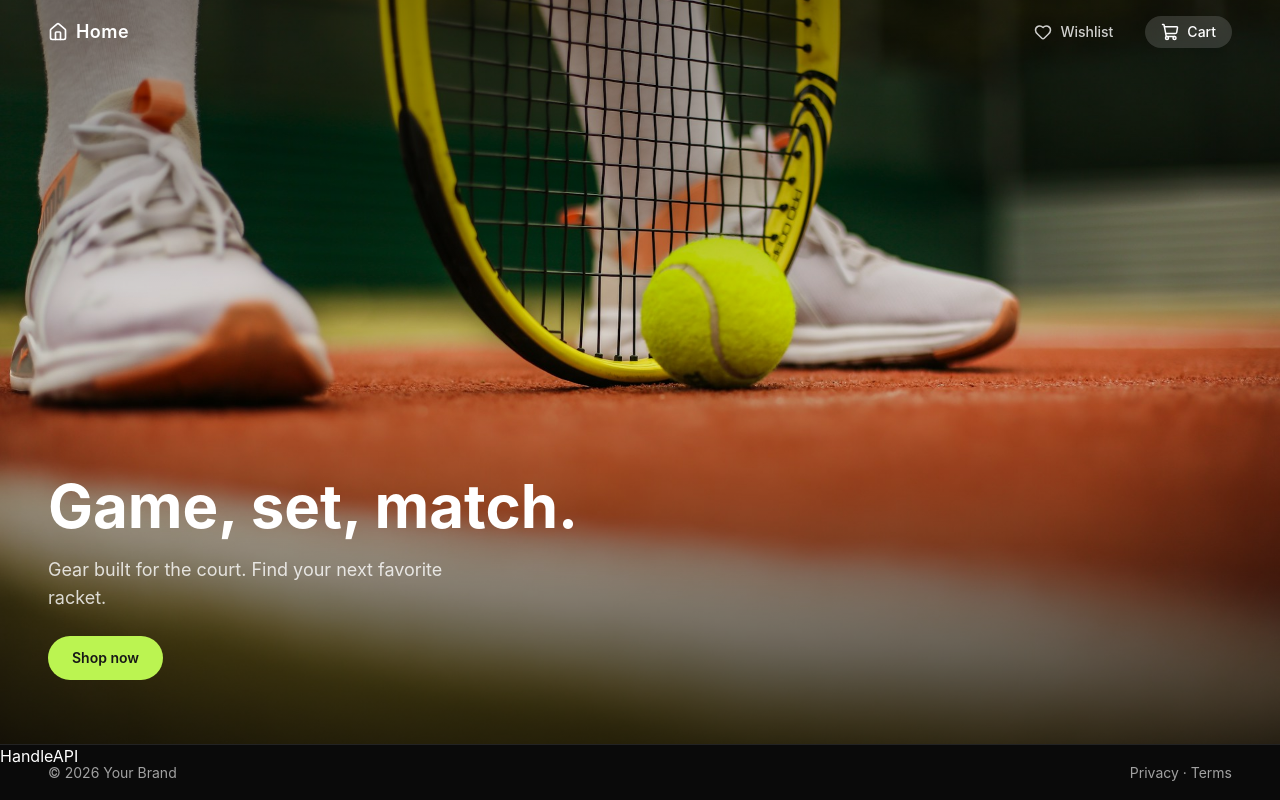
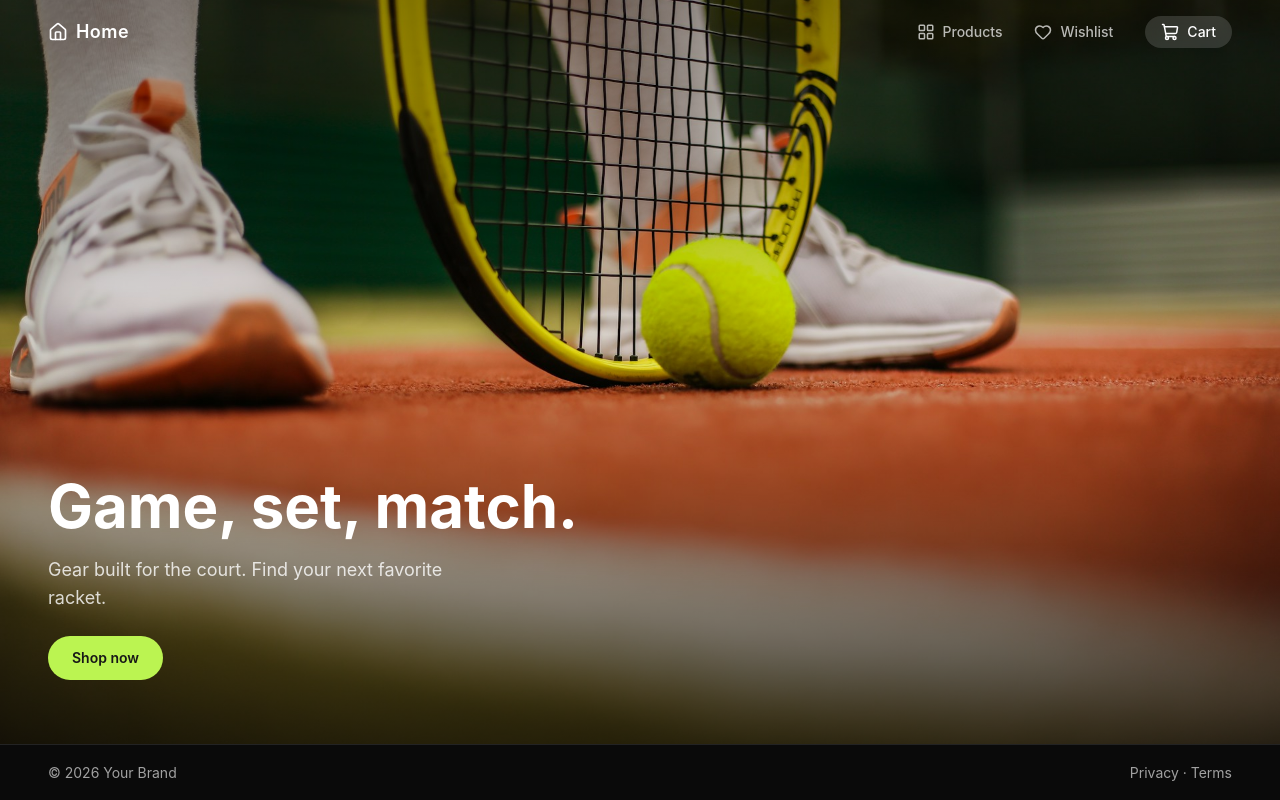
Before and after one commit to VAIBHAVMATHUR137/webseeder_ecommerce_assignment, a React (Vite) app: page / in a window 1280 px wide. Built offline with nearby package versions, Linux system fonts and the light colour scheme; no server answers.

Commit message:
fixed the navbar

```diff
--- a/src/App.tsx
+++ b/src/App.tsx
@@ -1,21 +1,12 @@
-import { useDispatch, useSelector } from "react-redux";
+
 import "./App.css";
 import Footer from "./components/Footer";
 import HeroSection from "./components/HeroSection";
 import Navbar from "./components/Navbar";
-import { type AppDispatch, type RootState } from "./Redux/Store";
-import { allProductsThunk, individualProductThunk } from "./Redux/Slice";
-import { useEffect } from "react";
+
 
 function App() {
-  const dispatch = useDispatch<AppDispatch>();
-  const allProducts=useSelector((state:RootState)=>state.allProducts.productData)
-  useEffect(() => {
-    dispatch(allProductsThunk()).unwrap()
-  }, [dispatch]);
-  async function handleAPI() {
-    console.log(allProducts)
-  }
+
   return (
     <div className="flex flex-col h-screen w-full bg-neutral-950 text-white">
       <main className="relative flex-1 min-h-0">
@@ -23,7 +14,7 @@ function App() {
           <Navbar />
         </header>
         <HeroSection />
-        <button onClick={() => handleAPI()}>HandleAPI</button>
+
       </main>
       <Footer />
     </div>
--- a/src/components/Navbar.tsx
+++ b/src/components/Navbar.tsx
@@ -1,22 +1,72 @@
-import { Home, Heart, ShoppingCart } from "lucide-react";
+import { Home, Heart, ShoppingCart, LayoutGrid } from "lucide-react";
+import { Link, useLocation } from "react-router";
+import { useSelector } from "react-redux";
+import { type RootState } from "../Redux/Store";
 
 export const Navbar = () => {
+  const { pathname } = useLocation();
+  const isHome = pathname === "/";
+
+  const cartCount = useSelector((state: RootState) =>
+    state.cart.cartItems.reduce((n, item) => n + item.quantity, 0),
+  );
+  const wishlistCount = useSelector(
+    (state: RootState) => state.wishlist.wishlistItems.length,
+  );
+
+  const linkClass = (path: string) =>
+    `relative flex items-center gap-2 transition-colors ${
+      pathname === path ? "text-white" : "text-white/70 hover:text-white"
+    }`;
+
   return (
-    <nav className="flex items-center justify-between h-16 px-6 md:px-12 text-white">
-      <div className="flex items-center gap-2 text-lg font-semibold tracking-wide cursor-pointer">
+    <nav
+      className={`flex items-center justify-between h-16 px-6 md:px-12 text-white ${
+        isHome
+          ? ""
+          : "sticky top-0 z-50 bg-neutral-950/90 backdrop-blur-md border-b border-neutral-800"
+      }`}
+    >
+      <Link
+        to="/"
+        className="flex items-center gap-2 text-lg font-semibold tracking-wide"
+      >
         <Home size={20} />
         <span>Home</span>
-      </div>
+      </Link>
 
       <div className="flex items-center gap-8 text-sm font-medium">
-        <span className="flex items-center gap-2 cursor-pointer text-white/80 hover:text-white transition-colors">
+        <Link to="/productListing" className={linkClass("/productListing")}>
+          <LayoutGrid size={18} />
+          <span className="hidden sm:inline">Products</span>
+        </Link>
+
+        <Link to="/wishlist" className={linkClass("/wishlist")}>
           <Heart size={18} />
           <span className="hidden sm:inline">Wishlist</span>
-        </span>
-        <span className="flex items-center gap-2 cursor-pointer rounded-full bg-white/15 px-4 py-1.5 backdrop-blur-md hover:bg-white/25 transition-colors">
+          {wishlistCount > 0 && (
+            <span className="min-w-5 h-5 px-1 flex items-center justify-center rounded-full bg-white text-black text-xs font-bold">
+              {wishlistCount}
+            </span>
+          )}
+        </Link>
+
+        <Link
+          to="/cart"
+          className={`flex items-center gap-2 rounded-full px-4 py-1.5 backdrop-blur-md transition-colors ${
+            pathname === "/cart"
+              ? "bg-white/25"
+              : "bg-white/15 hover:bg-white/25"
+          }`}
+        >
           <ShoppingCart size={18} />
           <span className="hidden sm:inline">Cart</span>
-        </span>
+          {cartCount > 0 && (
+            <span className="min-w-5 h-5 px-1 flex items-center justify-center rounded-full bg-white text-black text-xs font-bold">
+              {cartCount}
+            </span>
+          )}
+        </Link>
       </div>
     </nav>
   );
--- a/src/pages/Cart.tsx
+++ b/src/pages/Cart.tsx
@@ -11,6 +11,7 @@ import {
   removeFromCart,
   resetCart,
 } from "../Redux/Slice";
+import Navbar from "../components/Navbar";
 
 const Cart = () => {
   const dispatch = useDispatch<AppDispatch>();
@@ -41,7 +42,7 @@ const Cart = () => {
     0,
   );
 
-  const totalUnits = cartProducts.reduce((n, { quantity }) => n + quantity, 0);
+
 
   if (isLoading) {
     return (
@@ -67,6 +68,8 @@ const Cart = () => {
   }
 
   return (
+    <>
+    <Navbar/>
     <div className="min-h-screen bg-neutral-950 text-white px-5 md:px-10 py-12">
       <div className="max-w-7xl mx-auto">
         <h1 className="text-4xl font-bold mb-10">Your Cart</h1>
@@ -186,6 +189,7 @@ const Cart = () => {
         )}
       </div>
     </div>
+    </>
   );
 };
 
--- a/src/pages/productListing.tsx
+++ b/src/pages/productListing.tsx
@@ -5,6 +5,7 @@ import { Link } from "react-router";
 import { type AppDispatch, type RootState } from "../Redux/Store";
 
 import { allProductsThunk } from "../Redux/Slice";
+import Navbar from "../components/Navbar";
 
 const ProductListing = () => {
   const dispatch = useDispatch<AppDispatch>();
@@ -59,6 +60,8 @@ const ProductListing = () => {
   }
 
   return (
+    <>
+    <Navbar/>
     <div className="min-h-screen bg-neutral-950 text-white px-5 md:px-10 py-12">
       {/* Page Header */}
       <div className="max-w-7xl mx-auto mb-10">
@@ -125,6 +128,7 @@ const ProductListing = () => {
         ))}
       </div>
     </div>
+    </>
   );
 };
 
```
